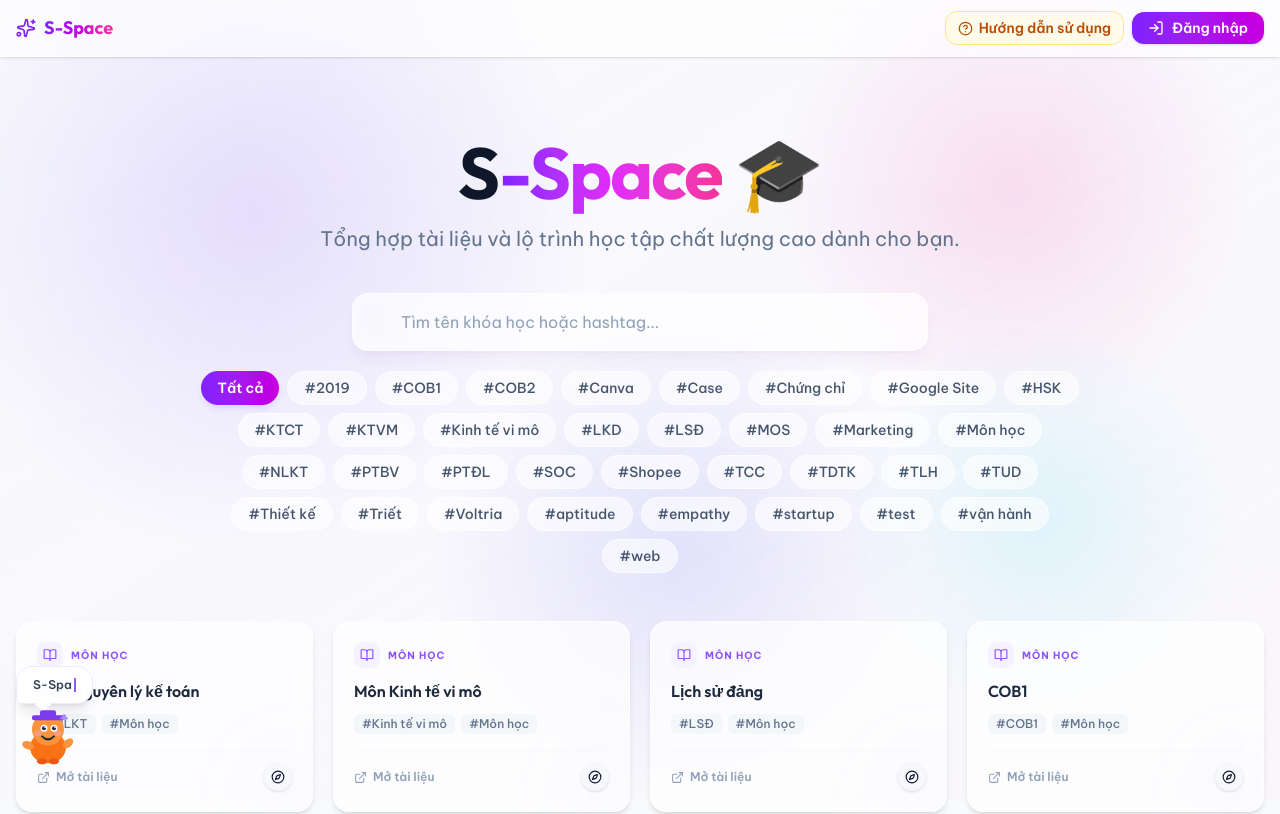
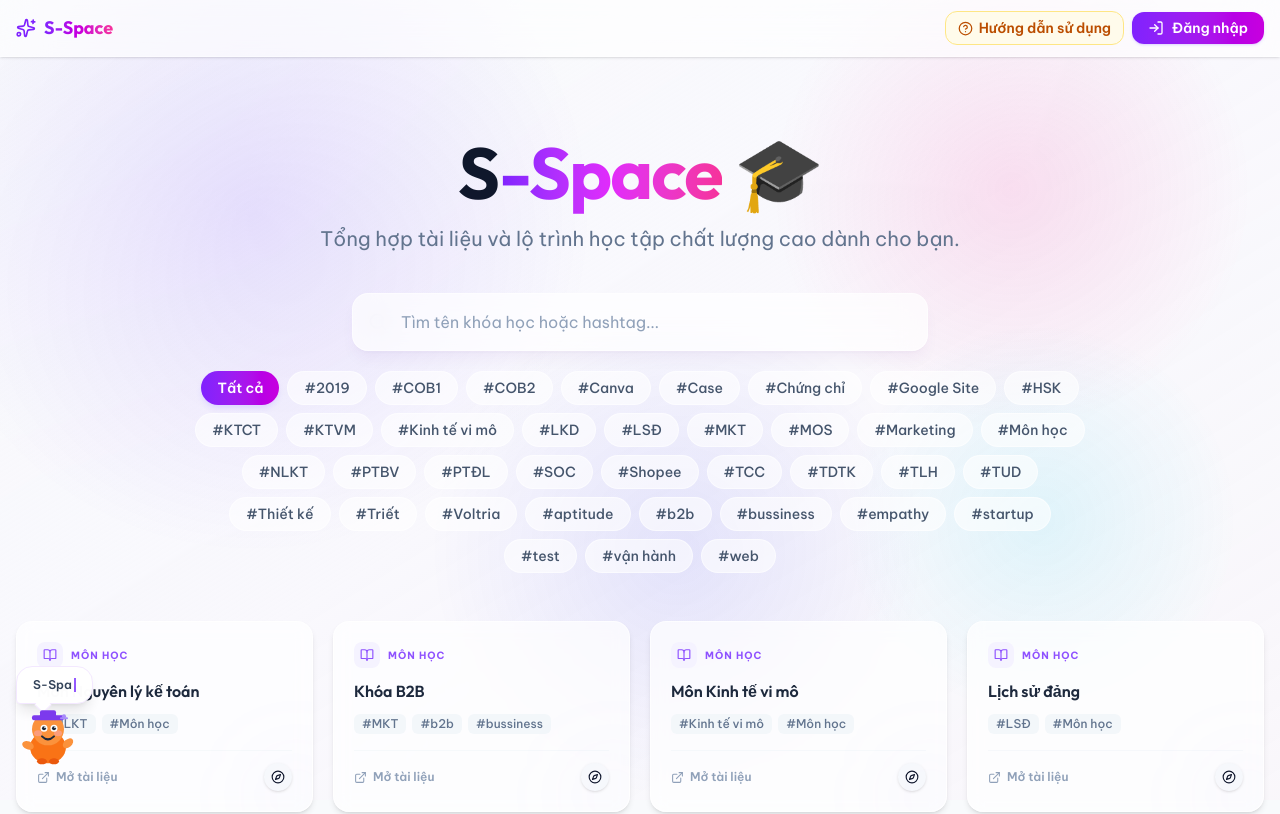
Before and after one commit to trungnguyen31241022633-gif/sharingg, a React (Vite) app: page / in a window 1280 px wide. Shown: the top 814 px of the page. Built offline with nearby package versions, Linux system fonts and the light colour scheme.

Commit message:
Add B2B course entry to data.ts

```diff
--- a/src/data.ts
+++ b/src/data.ts
@@ -22,6 +22,14 @@ export const COURSES: Course[] = [
     title: 'Môn Nguyên lý kế toán',
     hashtags: ['NLKT', 'Môn học'],
     link: 'https://drive.google.com/drive/folders/1b9BtHWrP2rn41XD3oWjgLx3OYkJK54Q1?usp=drive_link',
+    type: 'external',
+    category: 'Môn học',
+  },
+  {
+    id: 'B2B',
+    title: 'Khóa B2B',
+    hashtags: ['MKT', 'b2b','bussiness'],
+    link: 'https://drive.google.com/drive/folders/1Y4jlukuhb9BrOA3PVS7inwtATxJAryYz?usp=sharing',
     type: 'external',
     category: 'Môn học',
   },
```
